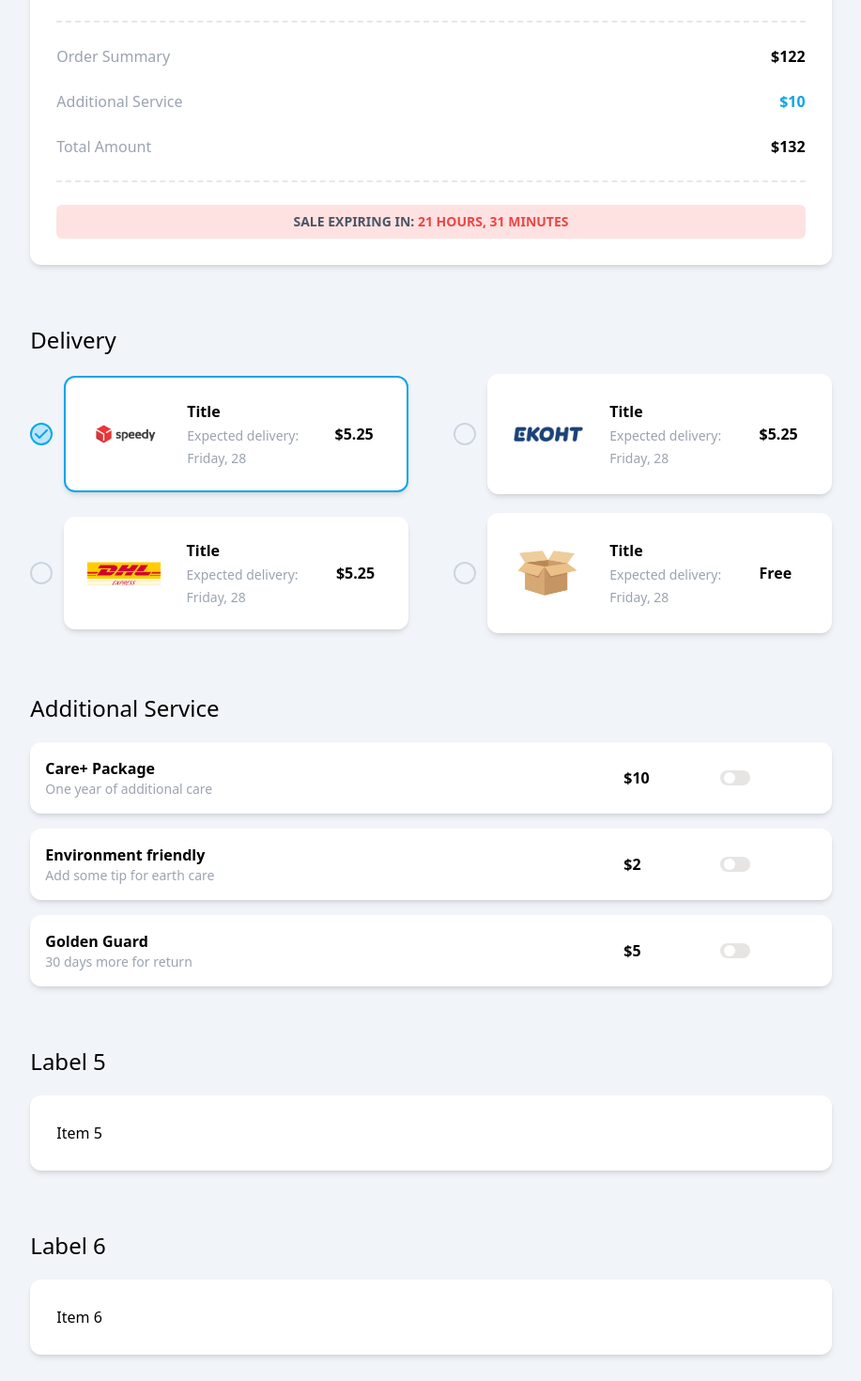
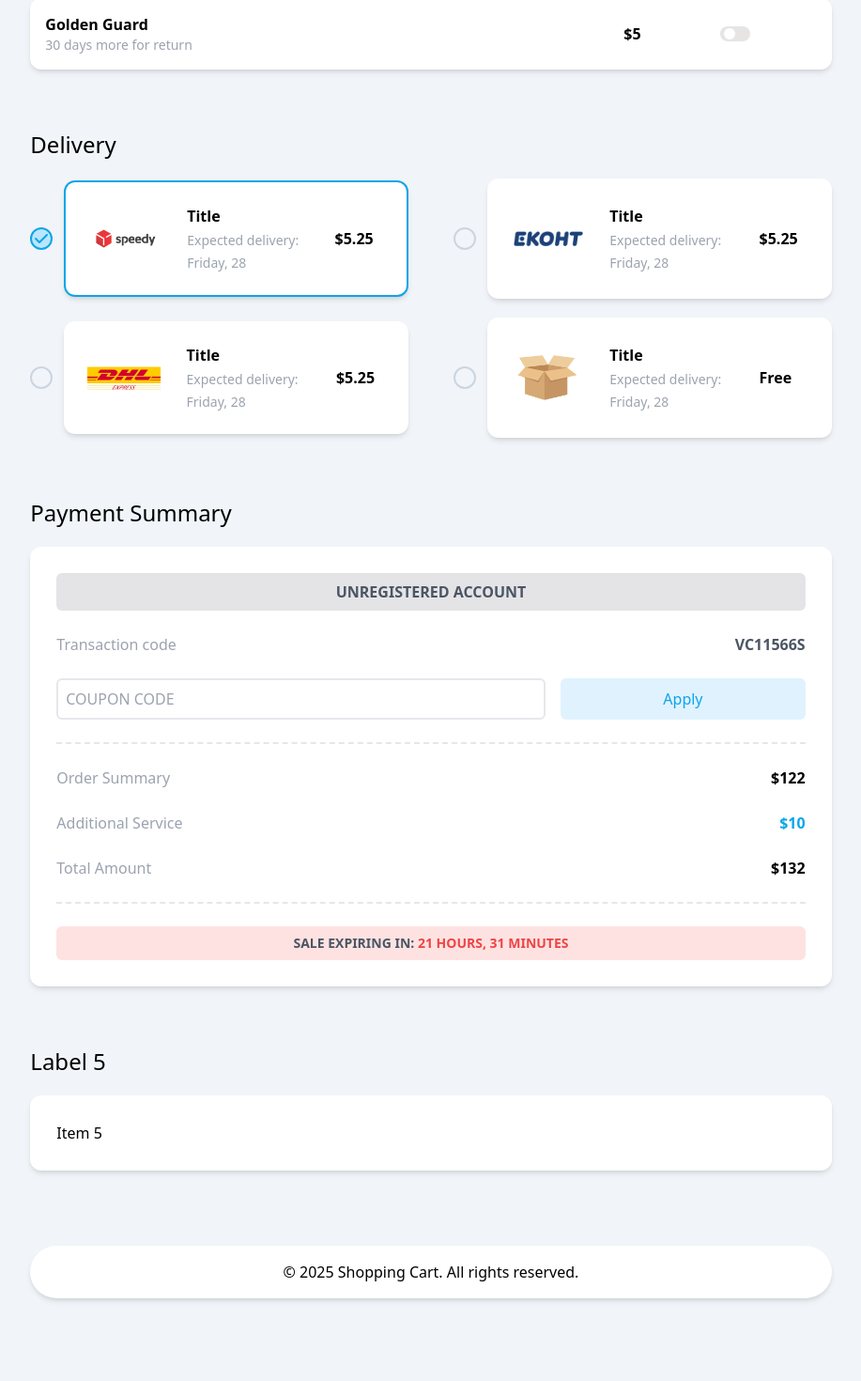
Before and after one commit to mangorango144/shopping-cart, a React (Vite) app: page /shop/shopping-cart in a window 1280 px wide. Shown: the part 1060-2530 px from the top of the page at 94% size, without its empty margins (181-1098 px from the left). After the commit the page ends 2458 px from the top, so only its background shows below. Built offline with nearby package versions, Linux system fonts and the light colour scheme.

Commit message:
feat: add tailwind order for dynamic swaping

```diff
--- a/src/routes/Shop/ShoppingCart/AdditionalService.jsx
+++ b/src/routes/Shop/ShoppingCart/AdditionalService.jsx
@@ -1,6 +1,6 @@
-export default function AdditionalService() {
+export default function AdditionalService({ className }) {
   return (
-    <div>
+    <div className={className}>
       <span className="block mb-5 font-medium text-2xl">
         Additional Service
       </span>
--- a/src/routes/Shop/ShoppingCart/Delivery.jsx
+++ b/src/routes/Shop/ShoppingCart/Delivery.jsx
@@ -3,9 +3,9 @@ import { box_logo as box_logo, speedy_logo } from "../../../assets";
 import { econt_logo } from "../../../assets";
 import { dhl_logo } from "../../../assets";
 
-export default function Delivery() {
+export default function Delivery({ className }) {
   return (
-    <div>
+    <div className={className}>
       <span className="block mb-5 font-medium text-2xl">Delivery</span>
       <div className="gap-x-12 gap-y-5 grid grid-cols-1 lg:grid-cols-2 rounded-xl">
         <div className="items-center grid grid-cols-[1fr_20fr] w-full">
--- a/src/routes/Shop/ShoppingCart/PaymentSummary.jsx
+++ b/src/routes/Shop/ShoppingCart/PaymentSummary.jsx
@@ -1,6 +1,6 @@
-export default function PaymentSummary() {
+export default function PaymentSummary({ className }) {
   return (
-    <div>
+    <div className={className}>
       <span className="block mb-5 font-medium text-2xl">Payment Summary</span>
       <div className="gap-4 space-y-2 grid grid-cols-[2fr_1fr] bg-white shadow-md p-7 rounded-xl">
         <span className="col-span-2 bg-zinc-200 p-2 rounded-md font-semibold text-center text-gray-600 uppercase">
--- a/src/routes/Shop/ShoppingCart/ShoppingCart.jsx
+++ b/src/routes/Shop/ShoppingCart/ShoppingCart.jsx
@@ -12,18 +12,14 @@ export default function ShoppingCart() {
       </h2>
       <div className="gap-16 grid grid-cols-1 2xl:grid-cols-[2fr_1fr] m-auto w-[95%] xl:w-8/12">
         <Order />
-        <PaymentSummary />
-        <Delivery />
-        <AdditionalService />
+        <PaymentSummary className="order-4 2xl:order-2" />
+        <Delivery className="order-3 2xl:order-3" />
+        <AdditionalService className="order-2 2xl:order-4" />
         {/* <PaymentForm /> */}
 
-        <div>
+        <div className="order-5 2xl:order-5">
           <span className="block mb-5 font-medium text-2xl">Label 5</span>
           <div className="bg-white shadow-md p-7 rounded-xl">Item 5</div>
-        </div>
-        <div>
-          <span className="block mb-5 font-medium text-2xl">Label 6</span>
-          <div className="bg-white shadow-md p-7 rounded-xl">Item 6</div>
         </div>
       </div>
     </section>
```
